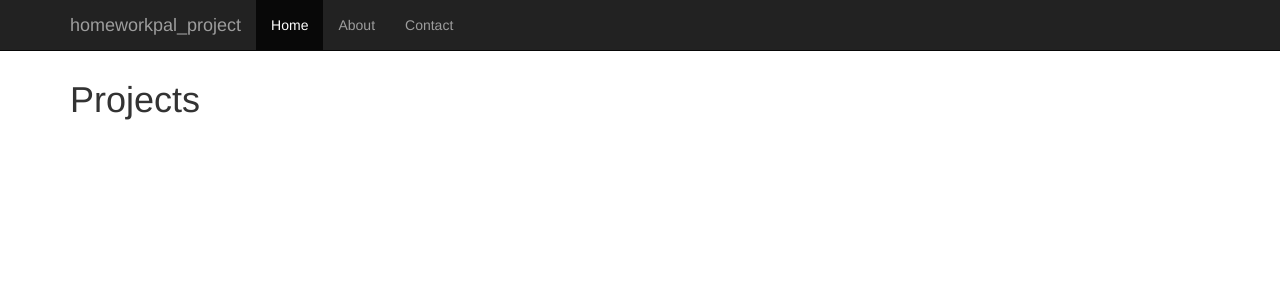
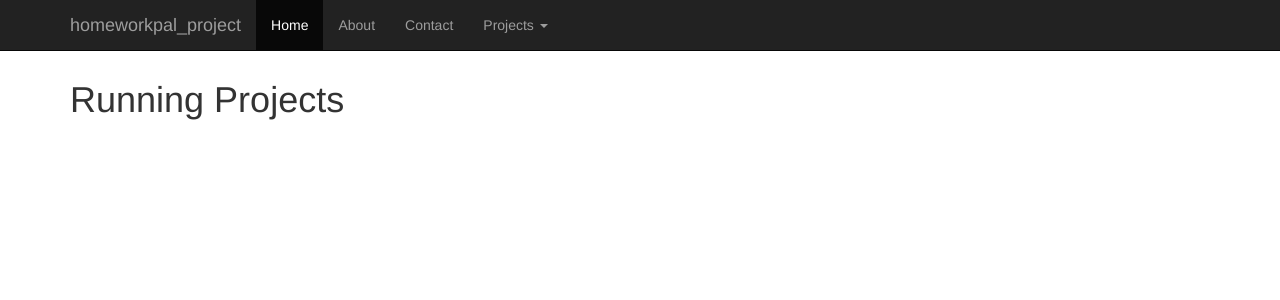
Before and after one commit to luiscberrocal/homeworkpal, a Django app: page /projects/running/ in a window 1280 px wide. Shown: the top 300 px of the page. Run offline with Django 3.2, Linux system fonts and the light colour scheme; data that the repository does not hold is empty; parts of the project's set-up code (start-up, migrations or seed data) failed here and were passed over; some libraries are stand-ins or nearby versions.

Commit message:
Added menu for listing projects

```diff
--- a/homeworkpal_project/project_admin/urls.py
+++ b/homeworkpal_project/project_admin/urls.py
@@ -5,8 +5,8 @@ __author__ = 'LBerrocal'
 
 
 urlpatterns = patterns('',
-                       url(r'^$', ProjectListView.as_view(), {'status': 'all'}),
-                       url(r'^running/$', ProjectListView.as_view(), {'status': 'running'}),
+                       url(r'^$', ProjectListView.as_view(),kwargs= {'status': 'all'}, name='all_projects'),
+                       url(r'^running/$', ProjectListView.as_view(), kwargs={'status': 'running'}, name='running_projects'),
                        url(r'^(?P<pk>[\d]*)/$', ProjectDetailView.as_view(), name='project_detail'),
                        url(r'^update/(?P<pk>[\d]*)/$', ProjectUpdateView.as_view(), name='project_update')
                        )
--- a/homeworkpal_project/project_admin/views.py
+++ b/homeworkpal_project/project_admin/views.py
@@ -14,6 +14,9 @@ class ProjectListView(ListView):
             query_set = query_set.filter(actual_start_date__isnull=False)
         return query_set
         #return query_set.filter(actual_start_date__isnull=False)
+
+    def status(self):
+        return self.kwargs['status']
 
 
 class ProjectDetailView(DetailView):
--- a/homeworkpal_project/templates/base.html
+++ b/homeworkpal_project/templates/base.html
@@ -46,8 +46,17 @@
                 <li class="active"><a href="#">Home</a></li>
                 <li><a href="#about">About</a></li>
                 <li><a href="#contact">Contact</a></li>
+                <li class="dropdown">
+                    <a href="#" class="dropdown-toggle" data-toggle="dropdown" role="button" aria-haspopup="true"
+                       aria-expanded="false">Projects <span class="caret"></span></a>
+                    <ul class="dropdown-menu">
+                        <li><a href="{% url 'all_projects' %}">All Projects</a></li>
+                        <li><a href="{% url 'running_projects' %}">Running Projects</a></li>
                     </ul>
-        </div><!--/.nav-collapse -->
+                </li>
+            </ul>
+        </div>
+        <!--/.nav-collapse -->
     </div>
 </div>
 
@@ -59,7 +68,8 @@
     <p>Use this document as a way to quick start any new project.</p>
     {% endblock content %}
 
-    </div> <!-- /container -->
+</div>
+<!-- /container -->
 
 <!-- Le javascript
 ================================================== -->
--- a/homeworkpal_project/templates/project_admin/project_list.html
+++ b/homeworkpal_project/templates/project_admin/project_list.html
@@ -1,11 +1,18 @@
 {% extends "base.html" %}
 {% load staticfiles %}
-{% block page_title %}Projects {% endblock page_title %}
+{% block page_title %}
+{% if view.status == 'running' %}
+Running Projects
+{% else %}
+Projects
+{% endif %}
+{% endblock page_title %}
 {% block content %}
 <div>
     {% for project in object_list %}
     <div class="alert alert-info" role="alert">
-        <div><strong>Project: </strong> <a href="{% url 'project_detail' project.pk %}">{{ project.short_name}}</a></div>
+        <div><strong>Project: </strong> <a href="{% url 'project_detail' project.pk %}">{{ project.short_name}}</a>
+        </div>
         <div><strong>Fecha de Terminación: </strong> {{ project.planned_end_date }} (Faltan {{project.remaining_days}}
             días)
         </div>
```
Lines whose indentation alone changed are shown as unchanged.
